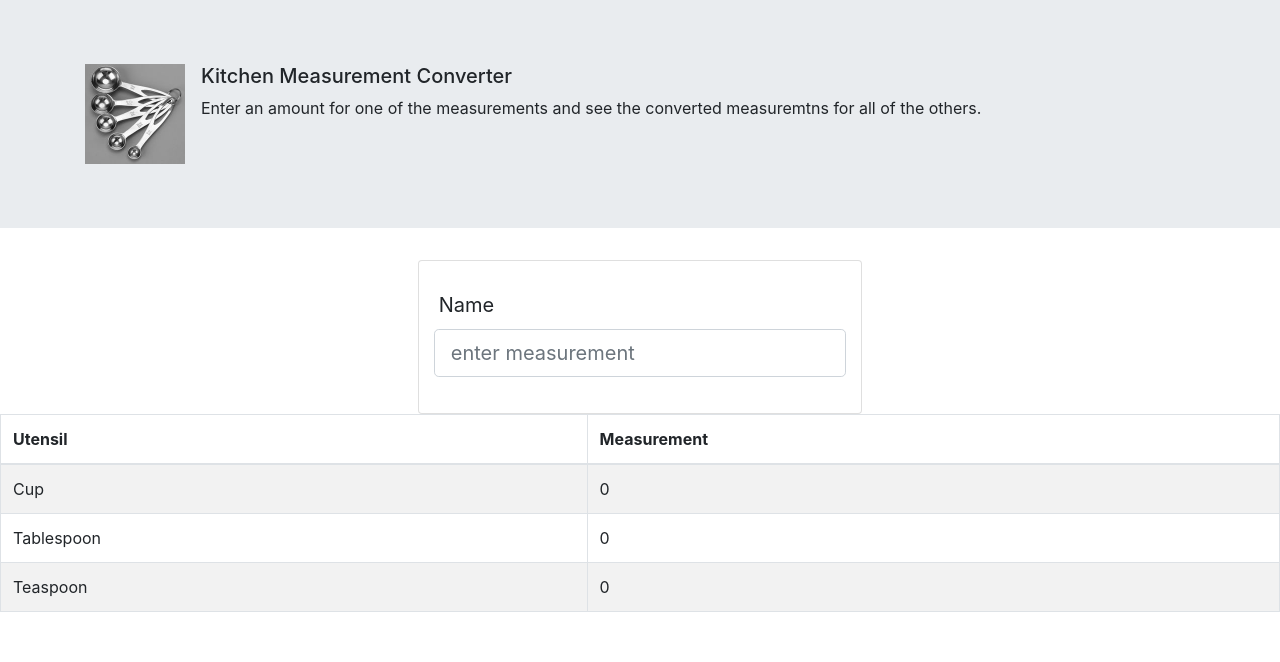
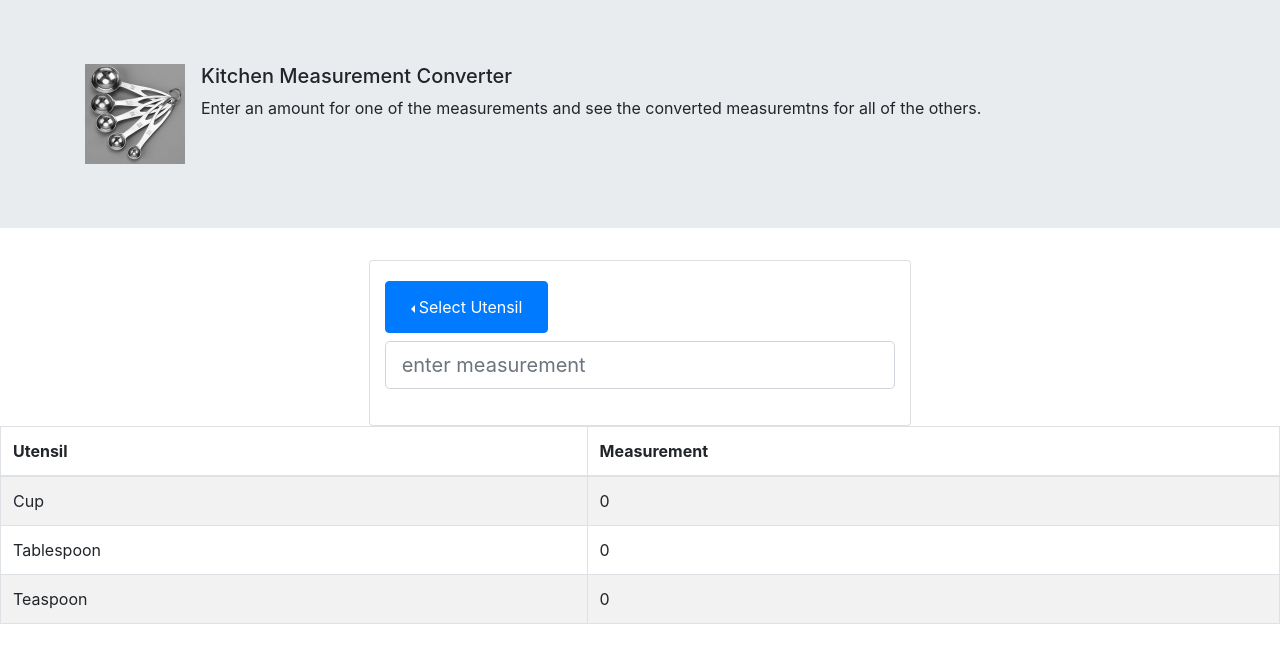
Before and after one commit to alexanderjessediaz/kitchen-measurement-converter, a React (Create React App) app: page / in a window 1280 px wide. Shown: the top 662 px of the page. Built offline with nearby package versions, Linux system fonts and the light colour scheme.

Commit message:
add dropdown to UtensilCard

```diff
--- a/src/components/UtensilCard.js
+++ b/src/components/UtensilCard.js
@@ -1,5 +1,7 @@
 import React from 'react';
-
+import Dropdown from 'react-bootstrap/Dropdown';
+import DropdownButton from 'react-bootstrap/DropdownButton';
+import Button from 'react-bootstrap/Button';
 import Card from 'react-bootstrap/Card';
 import Form from 'react-bootstrap/Form';
 
@@ -9,9 +11,26 @@ function UtensilCard(props){
         <Card.Body>
         <Form.Group>
           <Form.Row>
-            <Form.Label column="lg" md={5}>
-              Name
-            </Form.Label>
+
+          <>
+            <div className="mb-2">
+              {["left"].map((direction) => (
+                <DropdownButton
+                  as={Button}
+                  key={direction}
+                  id={`dropdown-button-drop-${direction}`}
+                  drop={direction}
+                  variant="primary"
+                  title="Select Utensil"
+                >
+                  <Dropdown.Item eventKey="1">Cup</Dropdown.Item>
+                  <Dropdown.Item eventKey="2">Tablespoon</Dropdown.Item>
+                  <Dropdown.Item eventKey="3">Teaspoon</Dropdown.Item>
+                </DropdownButton>
+              ))}
+            </div>
+          </>
+
               <Form.Control size="lg" id="cup" placeholder="enter measurement" />
             </Form.Row>
           </Form.Group>
```
